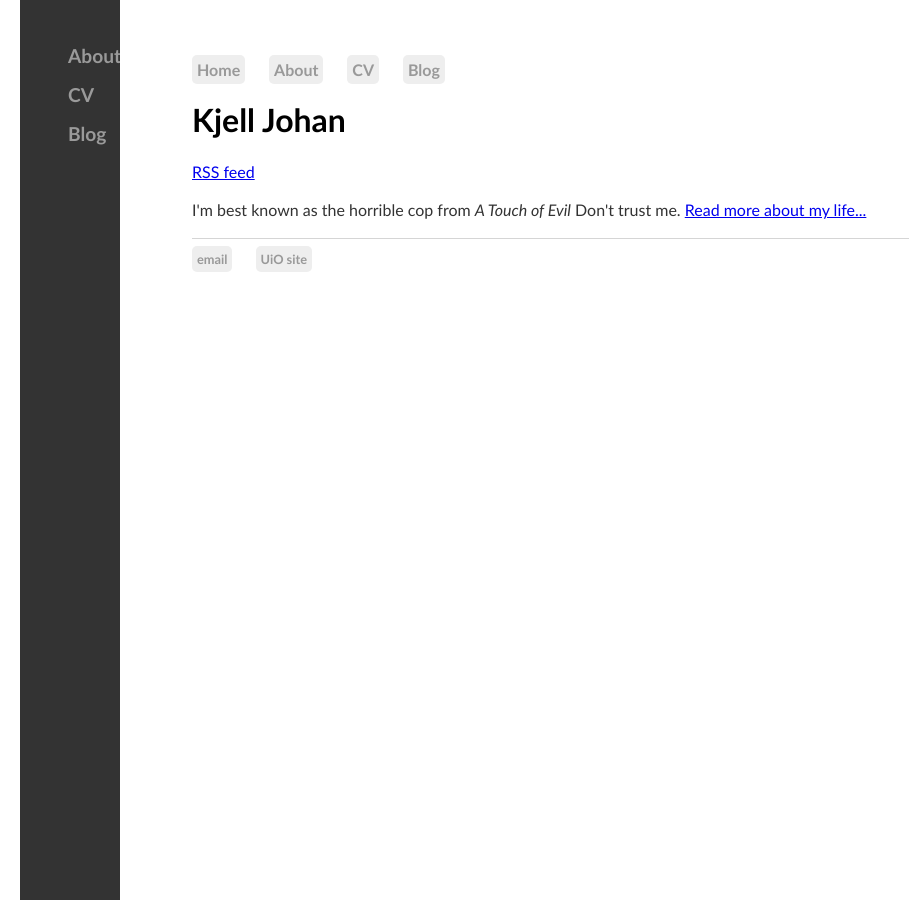
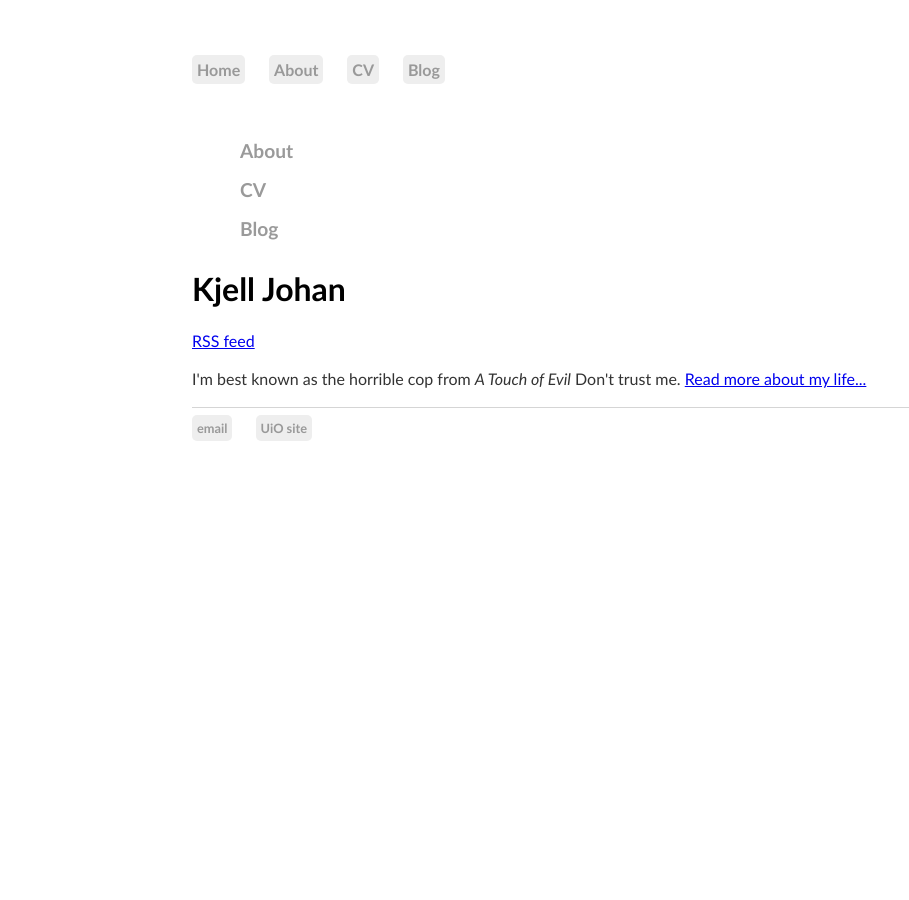
Before and after one commit to kjelljs/kjelljs.github.io, a Jekyll site: the page built from index.html, in a window 1280 px wide. Shown: the whole page, without its empty margins (0-909 px from the left). Built offline with Jekyll 4.4.1, drawn with Linux system fonts in a browser that asks for light colours.

Commit message:
Update main.css

```diff
--- a/css/main.css
+++ b/css/main.css
@@ -23,13 +23,13 @@
   height: 100%;
   width: 100px;
   margin-left: 20px;
-  position: fixed;
-  z-index: 1;
-  top: 0;
-  left: 0;
+  /*position: fixed;
+  /*z-index: 1;
+  /*top: 0;
+  /*left: 0; */
   background-color: #333;
   overflow-x: hidden;
-  padding-top: 20px;
+  /*padding-top: 20px;*/
   font-family: Optima, Candara, Calibri, Arial, sans-serif;
   font-weight: bold;
 }
```
